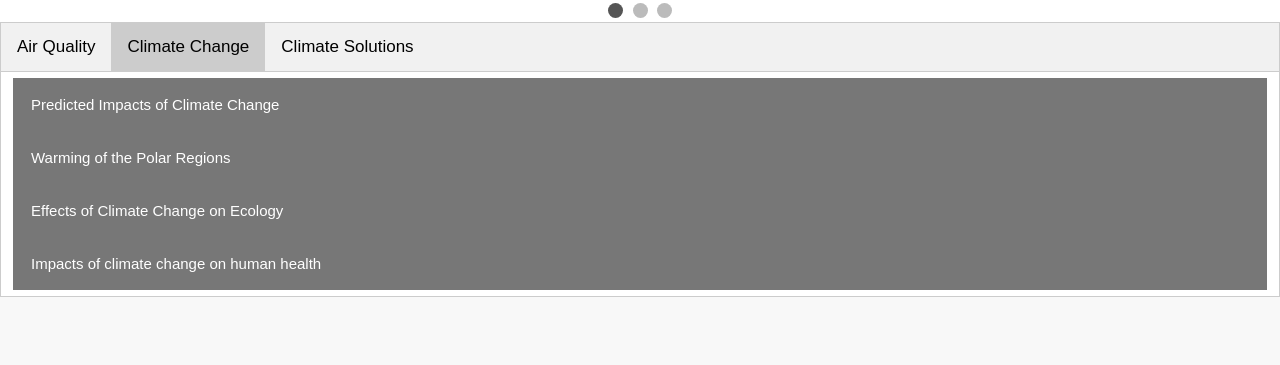
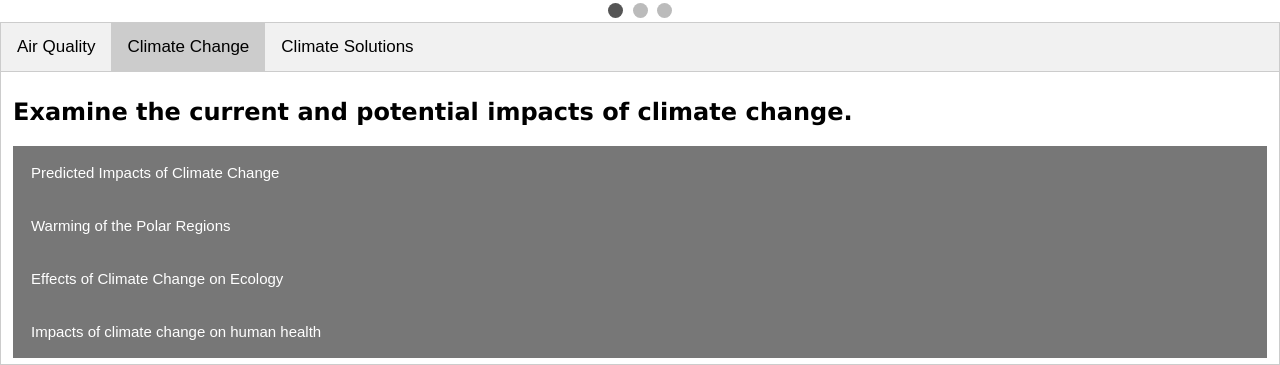
Before and after one commit to Vijaya0110/Air-Pollution-and-Climate-Change, a Flask app: page / in a window 1280 px wide, after a click on "Climate Change". Shown: the part 605-970 px from the top of the page. Before the commit the page ends 902 px from the top, so only its background shows below. Run offline with Flask 2, Linux system fonts and the light colour scheme.

Commit message:
Update start.html

```diff
--- a/templates/start.html
+++ b/templates/start.html
@@ -197,6 +197,7 @@ There are many other ways that air pollution affects living things, such as dama
 </div>
 
 <div id="Climate_Change" class="tabcontent">
+  <h2>Examine the current and potential impacts of climate change.</h2>
 <button type="button" class="collapsible">Predicted Impacts of Climate Change</button>
 <div class="content">
   <h2>Predicted Impacts of Climate Change</h2>
```
